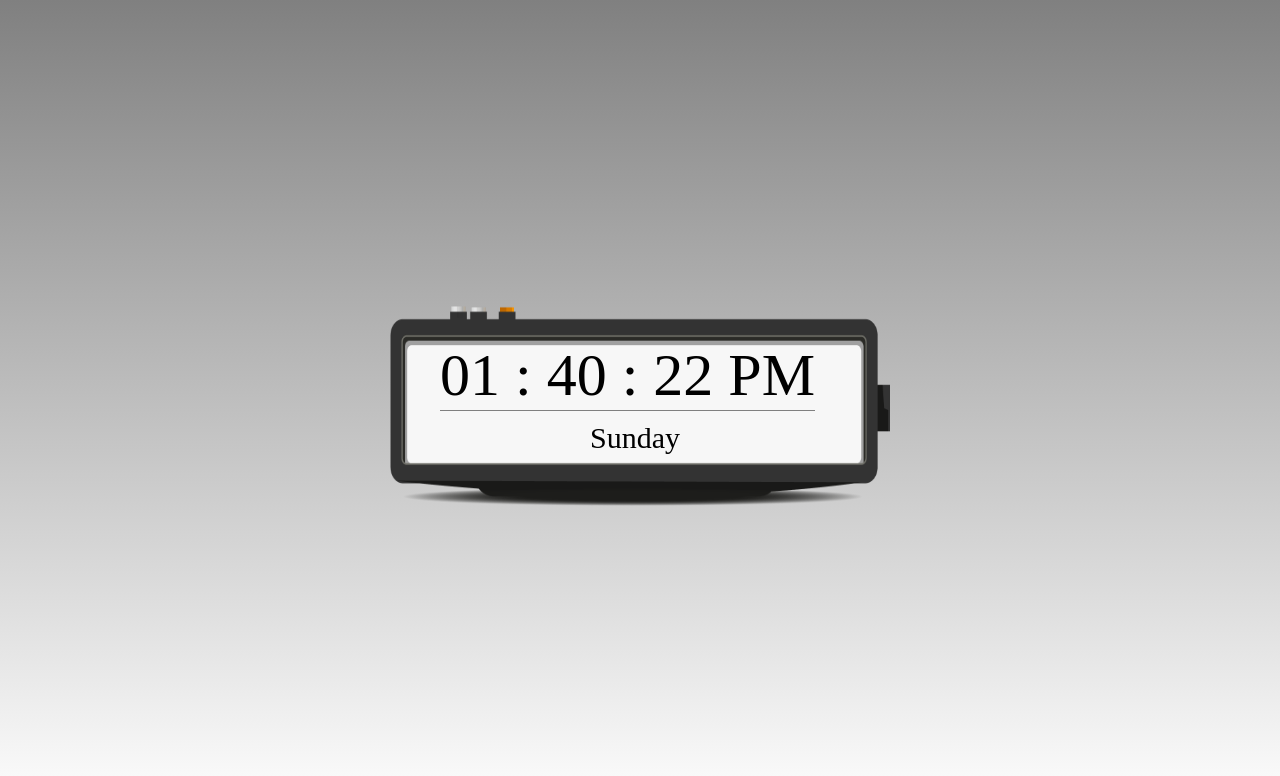
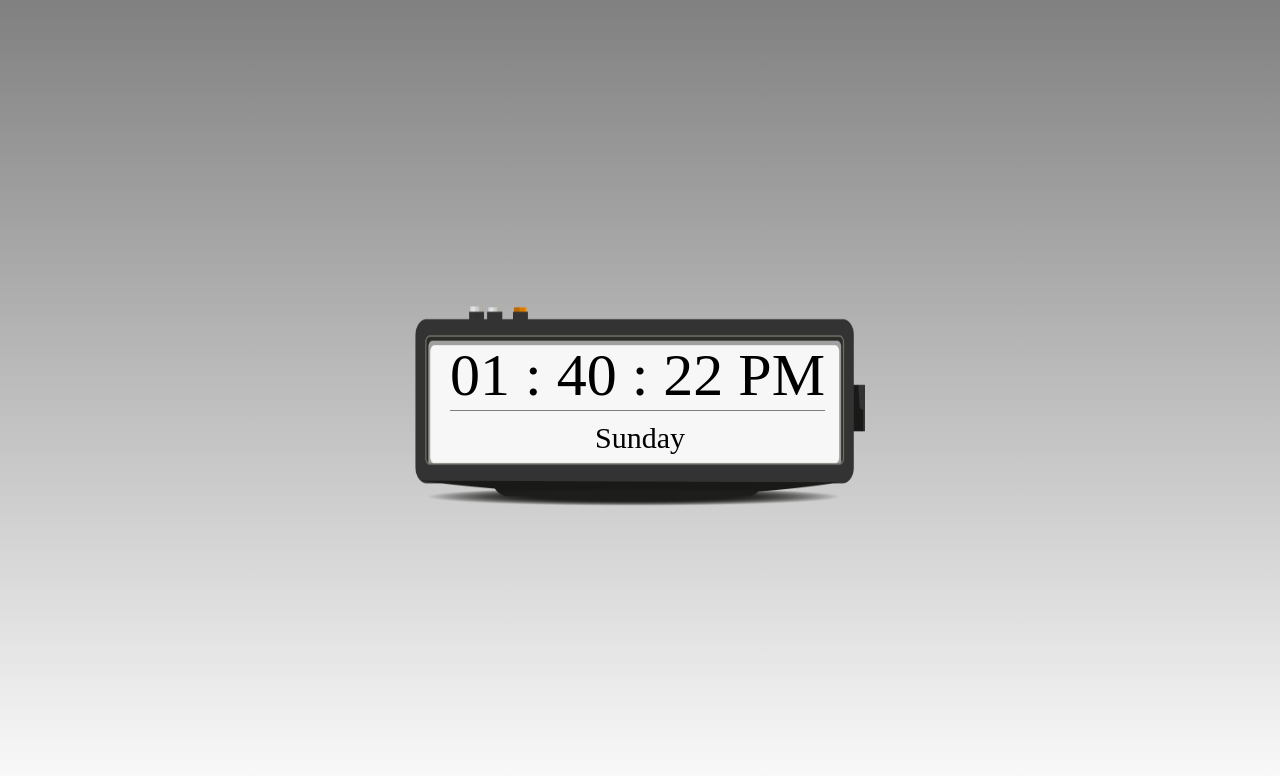
Before and after one commit to omeriliski/Clock, a plain HTML site: page index.html in a window 1280 px wide. Drawn offline with Linux system fonts and the light colour scheme.

Commit message:
fixed img width

```diff
--- a/style.css
+++ b/style.css
@@ -11,13 +11,13 @@ body{
     position: relative;
 }
 img{
-    width: 500px;
+    width: 450px;
     height: 200px;
 }
 .clock{
     position: absolute;
     top:35px;
-    left:50px;
+    left:35px;
     text-align: center;
     font-size: 60px;
     border-bottom: 1px solid grey;
```
